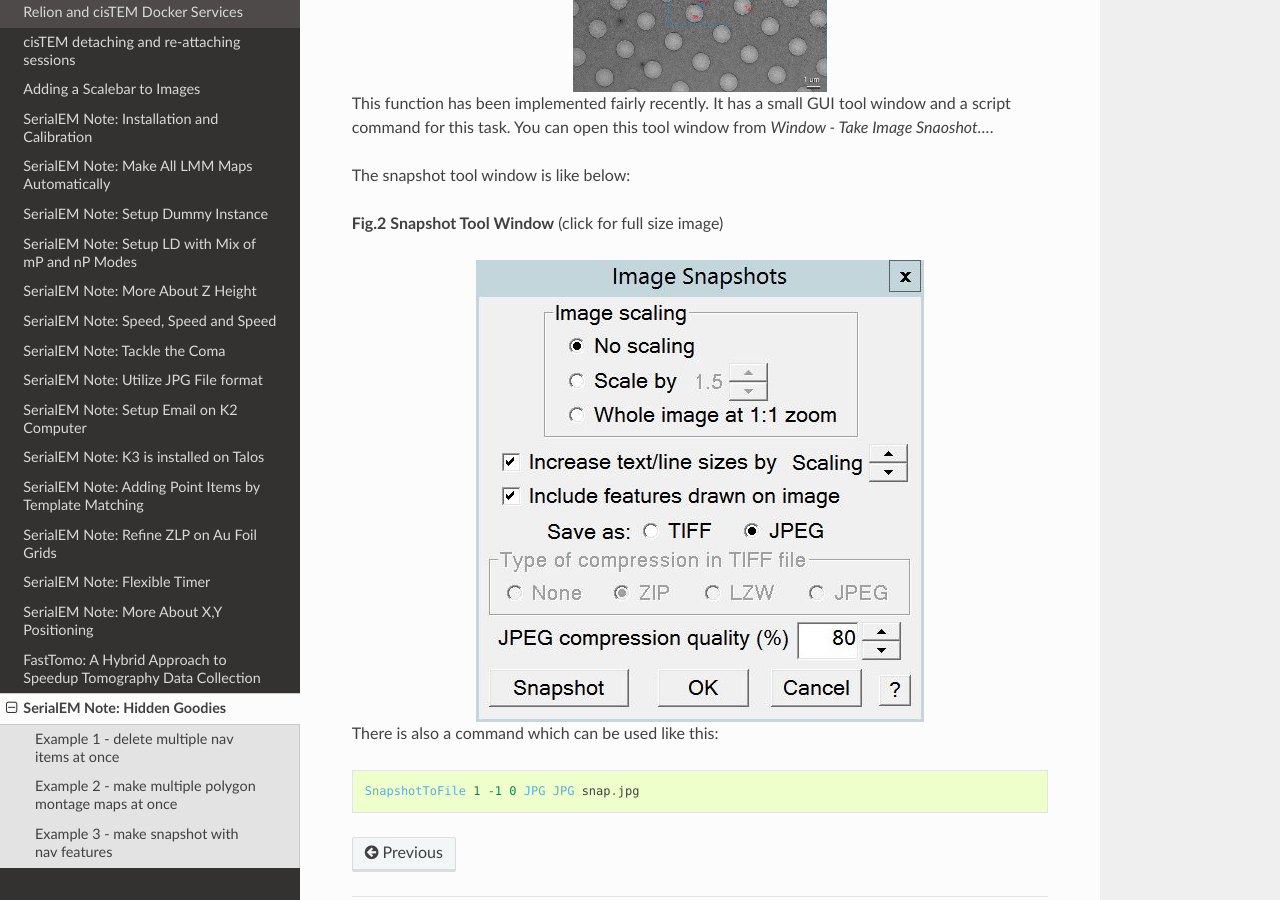
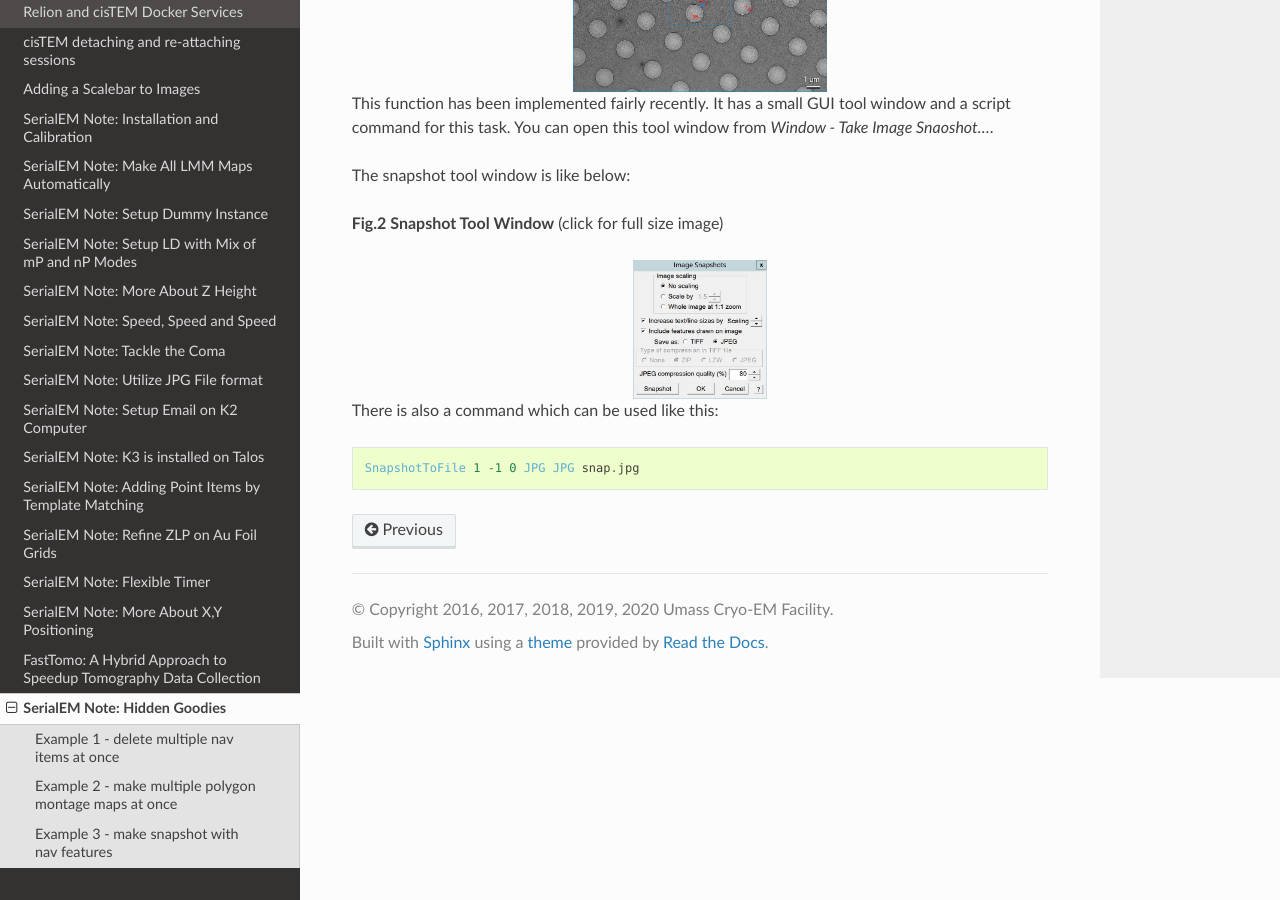
Before and after one commit to xuchen66/sphinx-emdocs, a Sphinx documentation site: the page built from source/serialem-note-hidden-goodies.rst, in a window 1280 px wide and 900 px high, scrolled down 2477 px. Built offline with Sphinx 7.4.7 and the Read the Docs theme 2.0.0, drawn with Linux system fonts in a browser that asks for light colours; pages that are not in the unit, such as notebooks, are missing from menus.

Commit message:
Update serialem-note-hidden-goodies.rst

```diff
--- a/source/serialem-note-hidden-goodies.rst
+++ b/source/serialem-note-hidden-goodies.rst
@@ -129,7 +129,7 @@ The snapshot tool window is like below:
 **Fig.2 Snapshot Tool Window** (click for full size image)
 
 .. image:: ../images/snapshot-window.jpg
-   :scale: 100 %
+   :scale: 30 %
    :alt: snapshot with nav feature
    :align: center
 
```
